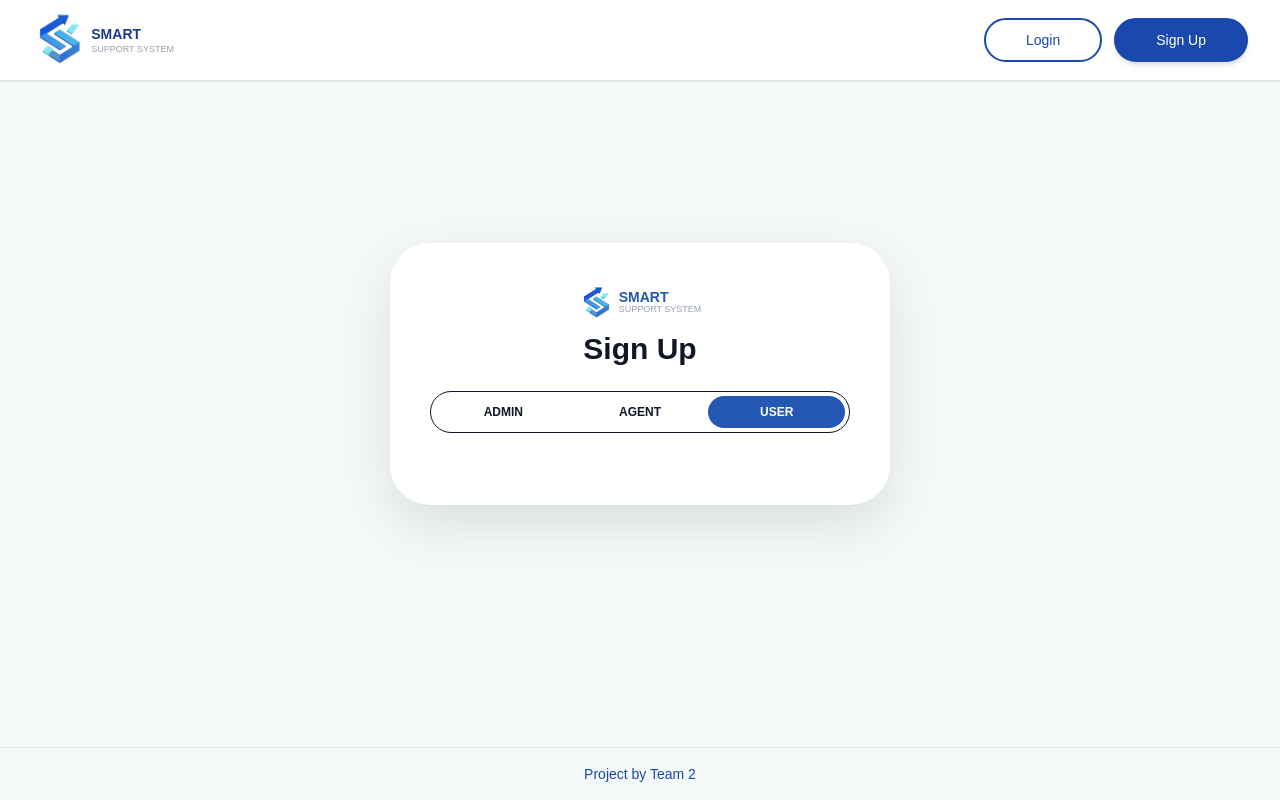
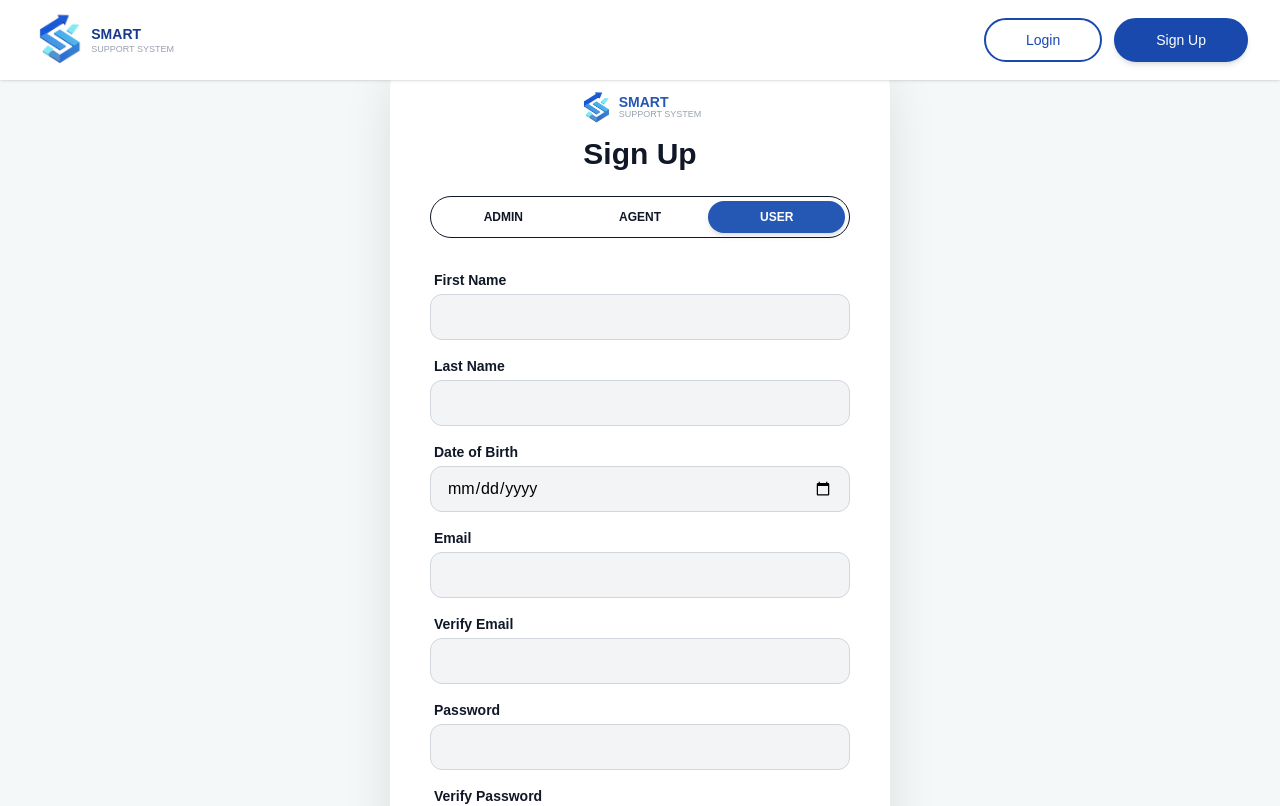
Before and after one commit to umbc-cmsc447-section1-1932-team2/Smart-Support-System-FE, a React (Vite) app: page /signup in a window 1280 px wide. Shown: the top 806 px of the page. Built offline with nearby package versions, Linux system fonts and the light colour scheme.

Commit message:
add text fields for sign up

```diff
--- a/src/pages/SignUp.jsx
+++ b/src/pages/SignUp.jsx
@@ -2,6 +2,19 @@ import React, { useState } from "react";
 import Navbar from "../components/Navbar";
 import Button from "../components/Buttons";
 import logo from "../assets/logo.png";
+
+// A small sub-component to keep the main code clean
+const InputField = ({ label, type = "text" }) => (
+  <div className="w-full mb-4">
+    <label className="block text-sm font-bold text-gray-900 mb-1 ml-1 text-left">
+      {label}
+    </label>
+    <input
+      type={type}
+      className="w-full bg-[#f3f4f6] border border-gray-300 rounded-xl px-4 py-2.5 focus:outline-none focus:ring-2 focus:ring-primary/50 transition-all"
+    />
+  </div>
+);
 
 function SignUp() {
   const [role, setRole] = useState("USER");
@@ -11,10 +24,9 @@ function SignUp() {
       <Navbar />
 
       <main className="flex-1 flex items-center justify-center py-12 px-4">
-
         <div className="bg-white rounded-[40px] shadow-[0_20px_50px_rgba(0,0,0,0.1)] p-10 w-full max-w-[500px] flex flex-col items-center">
 
-          {/* 1. LOGO SECTION */}
+          {/* Logo & Header */}
           <div className="flex items-center gap-2 mb-2">
             <img src={logo} className="h-10" alt="Logo" />
             <div className="leading-tight text-left">
@@ -23,50 +35,45 @@ function SignUp() {
             </div>
           </div>
 
-          {/* 2. SIGN UP TITLE */}
           <h1 className="text-3xl font-bold text-gray-900 mb-6">Sign Up</h1>
 
-          {/* 3. ROLE SELECTOR */}
+          {/* Role Toggle */}
           <div className="flex w-full border border-gray-900 rounded-full p-1 mb-8">
-            <button
-              type="button"
-              onClick={() => setRole("ADMIN")}
-              className={`flex-1 py-2 text-xs font-bold rounded-full transition-colors ${
-                role === "ADMIN" ? "bg-[#2557b4] text-white" : "text-gray-900"
-              }`}
-            >
-              ADMIN
-            </button>
-
-            <button
-              type="button"
-              onClick={() => setRole("AGENT")}
-              className={`flex-1 py-2 text-xs font-bold rounded-full transition-colors ${
-                role === "AGENT" ? "bg-[#2557b4] text-white" : "text-gray-900"
-              }`}
-            >
-              AGENT
-            </button>
-
-            <button
-              type="button"
-              onClick={() => setRole("USER")}
-              className={`flex-1 py-2 text-xs font-bold rounded-full transition-colors ${
-                role === "USER" ? "bg-[#2557b4] text-white" : "text-gray-900"
-              }`}
-            >
-              USER
-            </button>
+            {["ADMIN", "AGENT", "USER"].map((r) => (
+              <button
+                key={r}
+                onClick={() => setRole(r)}
+                className={`flex-1 py-2 text-xs font-bold rounded-full transition-all ${
+                  role === r ? "bg-[#2557b4] text-white shadow-md" : "text-gray-900"
+                }`}
+              >
+                {r}
+              </button>
+            ))}
           </div>
 
-          {/* Form Fields */}
+          {/* THE NECESSARY FIELDS */}
+          <div className="w-full">
+            <InputField label="First Name" />
+            <InputField label="Last Name" />
+            <InputField label="Date of Birth" type="date" />
+            <InputField label="Email" type="email" />
+            <InputField label="Verify Email" type="email" />
+            <InputField label="Password" type="password" />
+            <InputField label="Verify Password" type="password" />
+          </div>
 
+          {/* Action Buttons */}
+          <div className="flex gap-4 w-full mt-8">
+            <Button variant="filled" className="flex-1 py-3 rounded-full">Sign Up</Button>
+            <Button variant="filled" className="flex-1 py-3 rounded-full">Cancel</Button>
+          </div>
+
+          <p className="mt-8 text-[10px] text-blue-600 font-medium uppercase tracking-widest">
+            Project by Team 2
+          </p>
         </div>
       </main>
-
-      <footer className="py-4 text-center text-sm text-primary border-t border-gray-200">
-        Project by Team 2
-      </footer>
     </div>
   );
 }
```
